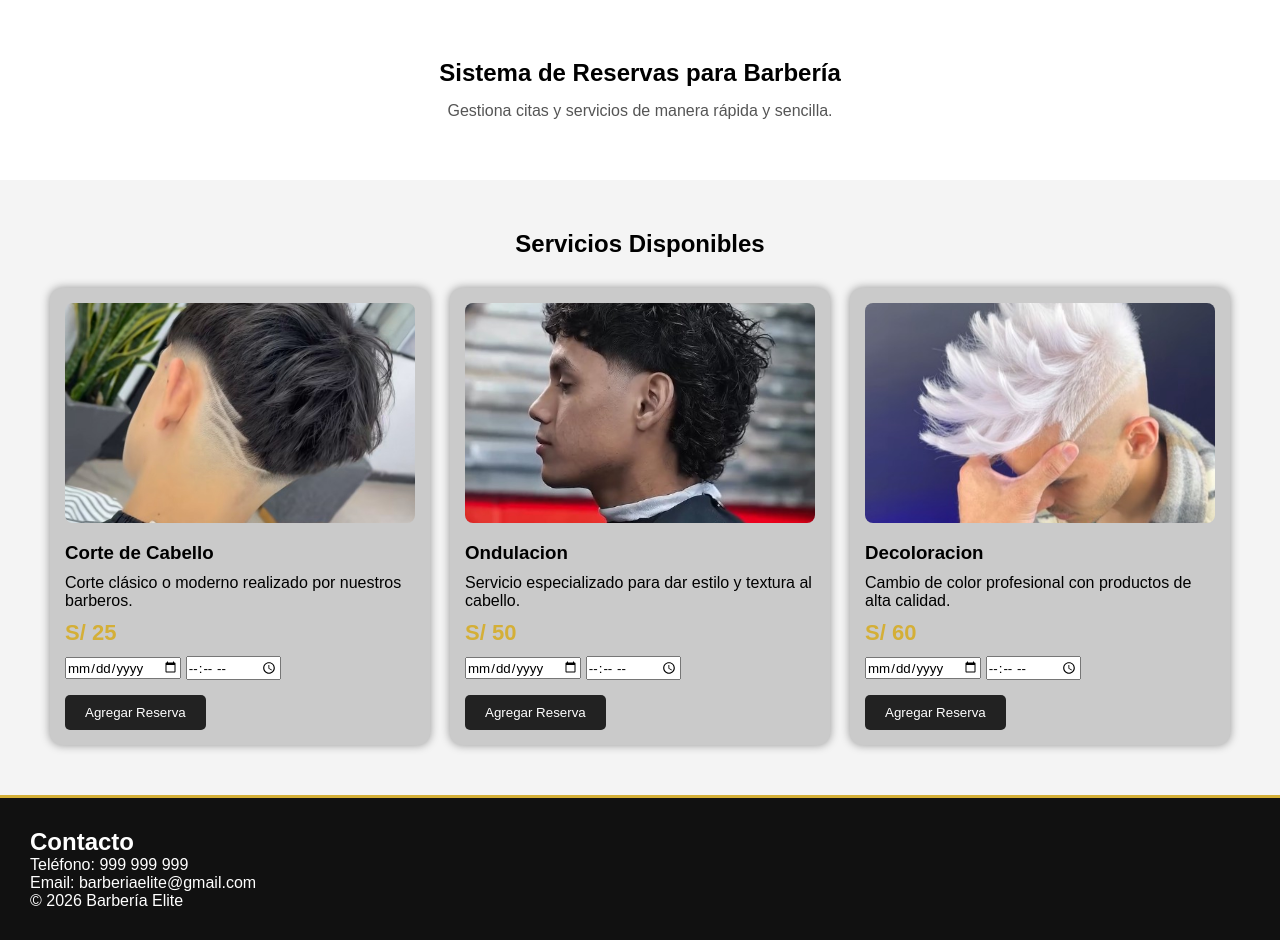
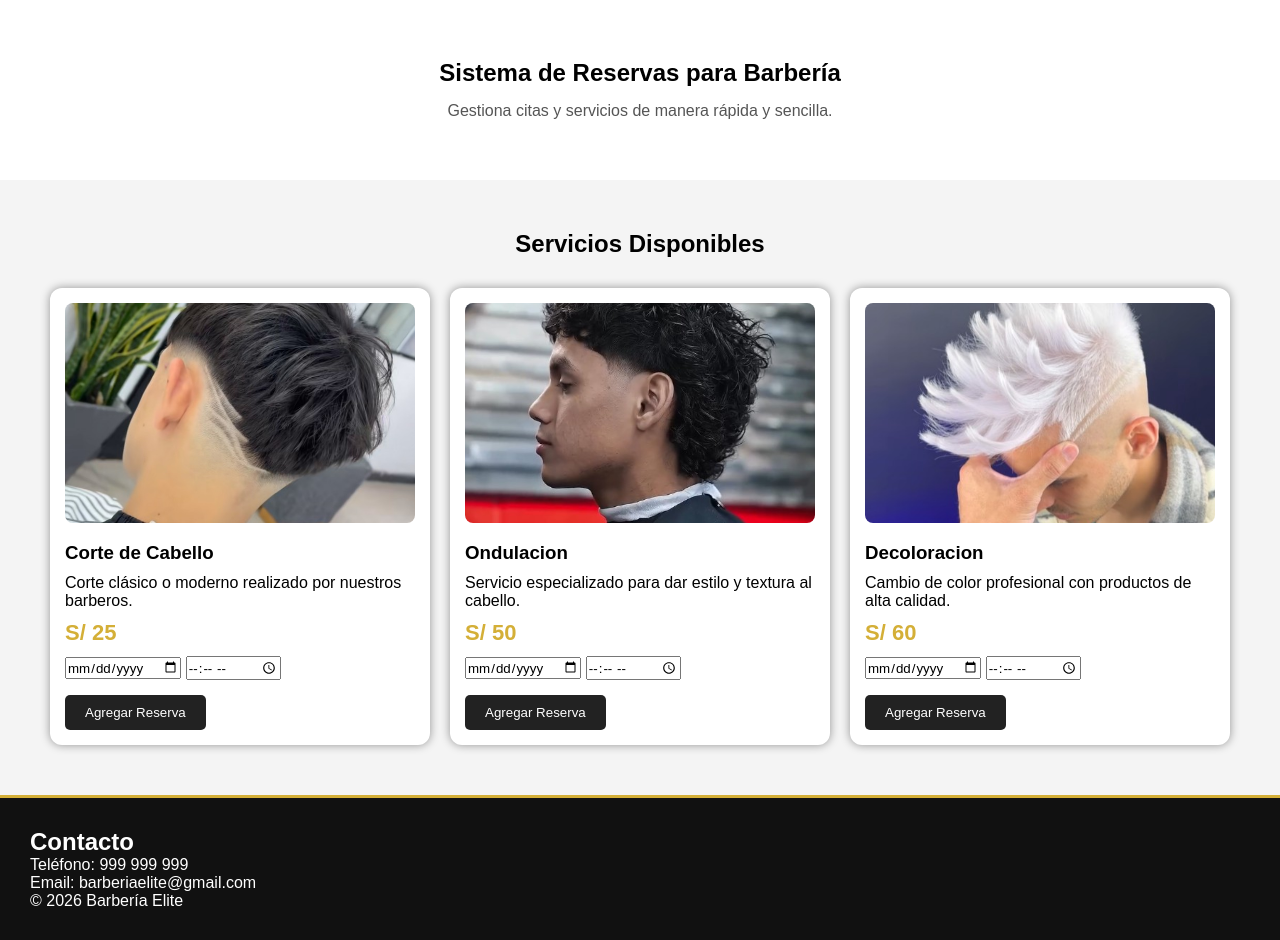
Before and after one commit to Sean-hub6/barberia-elite-flask, a Flask app: page / in a window 1280 px wide. Shown: the part 84-1024 px from the top of the page. Run offline with Flask 3, Linux system fonts and the light colour scheme.

Commit message:
fix dashboard

```diff
--- a/static/css/style.css
+++ b/static/css/style.css
@@ -172,7 +172,7 @@
 }
 
 .card {
-    background: #cacaca;
+    background: #ffffff;
     padding: 15px;
     border-radius: 12px;
     box-shadow: 0 0 10px rgba(0,0,0,0.4);
```
